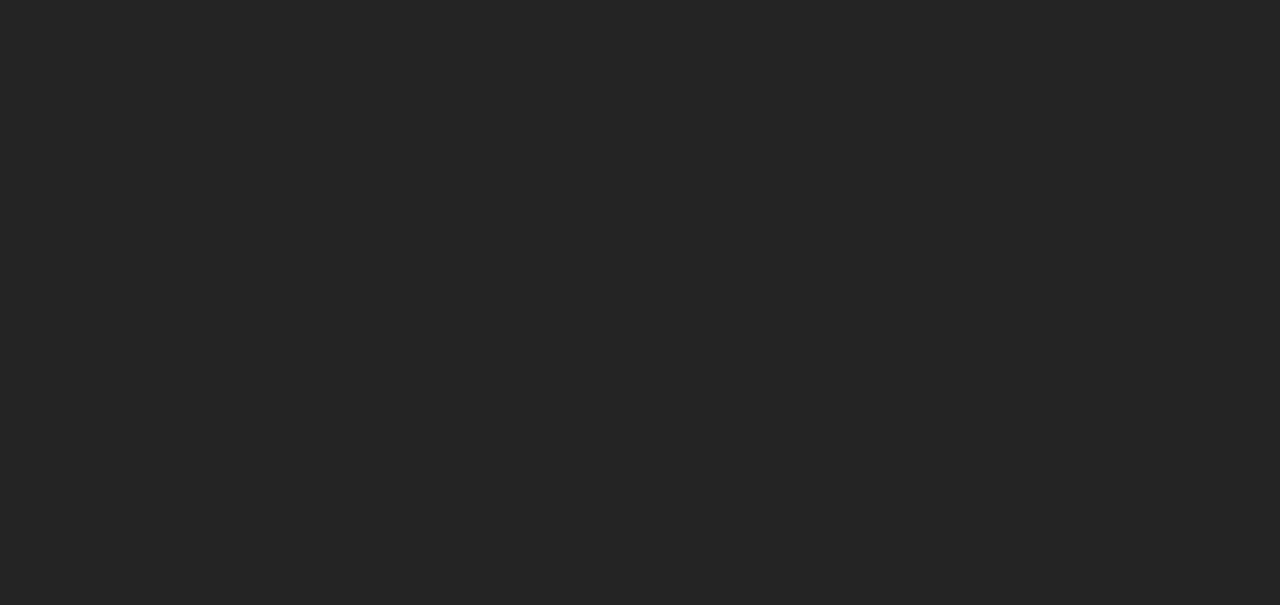
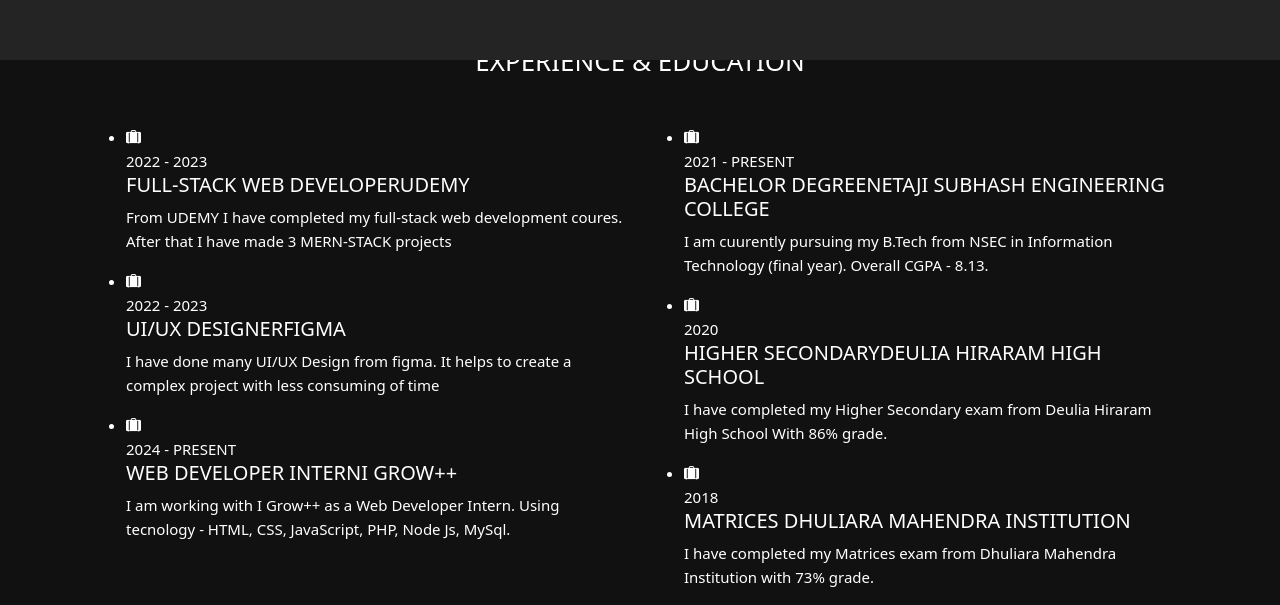
Before and after one commit to arnab1616/arnab.ac.in, a React (Vite) app: page /about in a window 1280 px wide. Shown: the part 1540-2145 px from the top of the page. Before the commit the page ends 1460 px from the top, so only its background shows below. Built offline with nearby package versions, Linux system fonts and the light colour scheme.

Commit message:
Update About.jsx

```diff
--- a/src/components/About.jsx
+++ b/src/components/About.jsx
@@ -38,26 +38,26 @@
                   </div>
                 </div>
               </div>
-              <div class="col-xl-6 col-lg-7 col-12 mt-5 mt-lg-0">
-                <div class="row">
-                  <div class="col-6">
-                    <div class="box-stats with-margin">
-                      <h3 class="poppins-font position-relative">2</h3><p class="open-sans-font m-0 position-relative text-uppercase">years of <span class="d-block">experience</span></p>
+              <div className="col-xl-6 col-lg-7 col-12 mt-5 mt-lg-0">
+                <div className="row">
+                  <div className="col-6">
+                    <div className="box-stats with-margin">
+                      <h3 className="poppins-font position-relative">2</h3><p className="open-sans-font m-0 position-relative text-uppercase">years of <span className="d-block">experience</span></p>
                     </div>
                   </div>
-                  <div class="col-6">
-                    <div class="box-stats with-margin">
-                      <h3 class="poppins-font position-relative">10</h3><p class="open-sans-font m-0 position-relative text-uppercase">completed <span class="d-block">projects</span></p>
+                  <div className="col-6">
+                    <div className="box-stats with-margin">
+                      <h3 className="poppins-font position-relative">10</h3><p className="open-sans-font m-0 position-relative text-uppercase">completed <span className="d-block">projects</span></p>
                     </div>
                   </div>
-                  <div class="col-6">
-                    <div class="box-stats with-margin">
-                      <h3 class="poppins-font position-relative">3</h3><p class="open-sans-font m-0 position-relative text-uppercase">Happy <span class="d-block">customers</span></p>
+                  <div className="col-6">
+                    <div className="box-stats with-margin">
+                      <h3 className="poppins-font position-relative">3</h3><p className="open-sans-font m-0 position-relative text-uppercase">Happy <span className="d-block">customers</span></p>
                     </div>
                   </div>
-                  <div class="col-6">
-                    <div class="box-stats with-margin">
-                      <h3 class="poppins-font position-relative">1</h3><p class="open-sans-font m-0 position-relative text-uppercase">awards <span class="d-block">won</span></p>
+                  <div className="col-6">
+                    <div className="box-stats with-margin">
+                      <h3 className="poppins-font position-relative">1</h3><p className="open-sans-font m-0 position-relative text-uppercase">awards <span className="d-block">won</span></p>
                     </div>
                   </div>
                 </div>
@@ -66,22 +66,48 @@
           </div>
           <hr className='separator' />
           <div className='container-fluid'>
-            <div class="row">
-              <div class="col-12">
-                <h3 class="text-uppercase pb-4 pb-sm-5 mb-3 mb-sm-0 text-start text-sm-center custom-title ft-wt-600">My Skills</h3>
+            <div className="row">
+              <div className="col-12">
+                <h3 className="text-uppercase pb-4 pb-sm-5 mb-3 mb-sm-0 text-start text-sm-center custom-title ft-wt-600">My Skills</h3>
               </div>
-              <div class="col-6 col-md-3 mb-3 mb-sm-5"><div class="c100 p80"><span>80%</span><div class="slice"><div class="bar"></div><div class="fill"></div></div></div><h6 class="text-uppercase open-sans-font text-center mt-2 mt-sm-4">HTML</h6></div>
-              <div class="col-6 col-md-3 mb-3 mb-sm-5"><div class="c100 p75"><span>75%</span><div class="slice"><div class="bar"></div><div class="fill"></div></div></div><h6 class="text-uppercase open-sans-font text-center mt-2 mt-sm-4">JAVASCRIPT</h6></div>
-              <div class="col-6 col-md-3 mb-3 mb-sm-5"><div class="c100 p70"><span>70%</span><div class="slice"><div class="bar"></div><div class="fill"></div></div></div><h6 class="text-uppercase open-sans-font text-center mt-2 mt-sm-4">CSS</h6></div>
-              <div class="col-6 col-md-3 mb-3 mb-sm-5"><div class="c100 p25"><span>25%</span><div class="slice"><div class="bar"></div><div class="fill"></div></div></div><h6 class="text-uppercase open-sans-font text-center mt-2 mt-sm-4">PHP</h6></div>
-              <div class="col-6 col-md-3 mb-3 mb-sm-5"><div class="c100 p15"><span>15%</span><div class="slice"><div class="bar"></div><div class="fill"></div></div></div><h6 class="text-uppercase open-sans-font text-center mt-2 mt-sm-4">WORDPRESS</h6></div>
-              <div class="col-6 col-md-3 mb-3 mb-sm-5"><div class="c100 p95"><span>95%</span><div class="slice"><div class="bar"></div><div class="fill"></div></div></div><h6 class="text-uppercase open-sans-font text-center mt-2 mt-sm-4">BOOTSTRAP</h6></div>
-              <div class="col-6 col-md-3 mb-3 mb-sm-5"><div class="c100 p90"><span>90%</span><div class="slice"><div class="bar"></div><div class="fill"></div></div></div><h6 class="text-uppercase open-sans-font text-center mt-2 mt-sm-4">NODE</h6></div>
-              <div class="col-6 col-md-3 mb-3 mb-sm-5"><div class="c100 p65"><span>65%</span><div class="slice"><div class="bar"></div><div class="fill"></div></div></div><h6 class="text-uppercase open-sans-font text-center mt-2 mt-sm-4">REACT</h6></div>
-              <div class="col-6 col-md-3 mb-3 mb-sm-5"><div class="c100 p80"><span>80%</span><div class="slice"><div class="bar"></div><div class="fill"></div></div></div><h6 class="text-uppercase open-sans-font text-center mt-2 mt-sm-4">MYSQL</h6></div>
-              <div class="col-6 col-md-3 mb-3 mb-sm-5"><div class="c100 p80"><span>80%</span><div class="slice"><div class="bar"></div><div class="fill"></div></div></div><h6 class="text-uppercase open-sans-font text-center mt-2 mt-sm-4">POSTGRESQL</h6></div>
-              <div class="col-6 col-md-3 mb-3 mb-sm-5"><div class="c100 p75"><span>75%</span><div class="slice"><div class="bar"></div><div class="fill"></div></div></div><h6 class="text-uppercase open-sans-font text-center mt-2 mt-sm-4">FIREBASE</h6></div>
-              <div class="col-6 col-md-3 mb-3 mb-sm-5"><div class="c100 p65"><span>65%</span><div class="slice"><div class="bar"></div><div class="fill"></div></div></div><h6 class="text-uppercase open-sans-font text-center mt-2 mt-sm-4">GIT / GITHUB</h6></div>
+              <div className="col-6 col-md-3 mb-3 mb-sm-5"><div className="c100 p80"><span>80%</span><div className="slice"><div className="bar"></div><div className="fill"></div></div></div><h6 className="text-uppercase open-sans-font text-center mt-2 mt-sm-4">HTML</h6></div>
+              <div className="col-6 col-md-3 mb-3 mb-sm-5"><div className="c100 p75"><span>75%</span><div className="slice"><div className="bar"></div><div className="fill"></div></div></div><h6 className="text-uppercase open-sans-font text-center mt-2 mt-sm-4">JAVASCRIPT</h6></div>
+              <div className="col-6 col-md-3 mb-3 mb-sm-5"><div className="c100 p70"><span>70%</span><div className="slice"><div className="bar"></div><div className="fill"></div></div></div><h6 className="text-uppercase open-sans-font text-center mt-2 mt-sm-4">CSS</h6></div>
+              <div className="col-6 col-md-3 mb-3 mb-sm-5"><div className="c100 p25"><span>25%</span><div className="slice"><div className="bar"></div><div className="fill"></div></div></div><h6 className="text-uppercase open-sans-font text-center mt-2 mt-sm-4">PHP</h6></div>
+              <div className="col-6 col-md-3 mb-3 mb-sm-5"><div className="c100 p15"><span>15%</span><div className="slice"><div className="bar"></div><div className="fill"></div></div></div><h6 className="text-uppercase open-sans-font text-center mt-2 mt-sm-4">WORDPRESS</h6></div>
+              <div className="col-6 col-md-3 mb-3 mb-sm-5"><div className="c100 p95"><span>95%</span><div className="slice"><div className="bar"></div><div className="fill"></div></div></div><h6 className="text-uppercase open-sans-font text-center mt-2 mt-sm-4">BOOTSTRAP</h6></div>
+              <div className="col-6 col-md-3 mb-3 mb-sm-5"><div className="c100 p90"><span>90%</span><div className="slice"><div className="bar"></div><div className="fill"></div></div></div><h6 className="text-uppercase open-sans-font text-center mt-2 mt-sm-4">NODE</h6></div>
+              <div className="col-6 col-md-3 mb-3 mb-sm-5"><div className="c100 p65"><span>65%</span><div className="slice"><div className="bar"></div><div className="fill"></div></div></div><h6 className="text-uppercase open-sans-font text-center mt-2 mt-sm-4">REACT</h6></div>
+              <div className="col-6 col-md-3 mb-3 mb-sm-5"><div className="c100 p80"><span>80%</span><div className="slice"><div className="bar"></div><div className="fill"></div></div></div><h6 className="text-uppercase open-sans-font text-center mt-2 mt-sm-4">MYSQL</h6></div>
+              <div className="col-6 col-md-3 mb-3 mb-sm-5"><div className="c100 p80"><span>80%</span><div className="slice"><div className="bar"></div><div className="fill"></div></div></div><h6 className="text-uppercase open-sans-font text-center mt-2 mt-sm-4">POSTGRESQL</h6></div>
+              <div className="col-6 col-md-3 mb-3 mb-sm-5"><div className="c100 p75"><span>75%</span><div className="slice"><div className="bar"></div><div className="fill"></div></div></div><h6 className="text-uppercase open-sans-font text-center mt-2 mt-sm-4">FIREBASE</h6></div>
+              <div className="col-6 col-md-3 mb-3 mb-sm-5"><div className="c100 p65"><span>65%</span><div className="slice"><div className="bar"></div><div className="fill"></div></div></div><h6 className="text-uppercase open-sans-font text-center mt-2 mt-sm-4">GIT / GITHUB</h6></div>
+            </div>
+          </div>
+          <hr className='separator' />
+          <div className='container-fluid'>
+            <div className="row">
+              <div className="col-12">
+                <h3 className="text-uppercase pb-5 mb-0 text-start text-sm-center custom-title ft-wt-600">Experience <span>&amp;</span> Education</h3>
+              </div>
+              <div className="col-lg-6 m-15px-tb">
+                <div className="resume-box">
+                  <ul>
+                    <li><div className="icon"><i className="bi bi-suitcase-lg-fill"></i></div><span className="time open-sans-font text-uppercase">   2022 - 2023</span><h5 className="poppins-font text-uppercase">full-stack Web Developer<span className="place open-sans-font">udemy</span></h5><p className="open-sans-font"> From UDEMY I have completed my full-stack web development coures. After that I have made 3 MERN-STACK projects</p></li>
+                    <li><div className="icon"><i className="bi bi-suitcase-lg-fill"></i></div><span className="time open-sans-font text-uppercase">2022 - 2023</span><h5 className="poppins-font text-uppercase"> UI/UX Designer<span className="place open-sans-font">figma</span></h5><p className="open-sans-font">I have done many UI/UX Design from figma. It helps to create a complex project with less consuming of time</p></li>
+                    <li><div className="icon"><i className="bi bi-suitcase-lg-fill"></i></div><span className="time open-sans-font text-uppercase">2024 - present</span><h5 className="poppins-font text-uppercase">web developer intern<span className="place open-sans-font">i grow++</span></h5><p className="open-sans-font">I am working with I Grow++ as a Web Developer Intern. Using tecnology - HTML, CSS, JavaScript, PHP, Node Js, MySql.</p></li>
+                  </ul>
+                </div>
+              </div>
+              <div className="col-lg-6 m-15px-tb">
+                <div className="resume-box">
+                  <ul>
+                    <li><div className="icon"><i className="bi bi-suitcase-lg-fill"></i></div><span className="time open-sans-font text-uppercase">2021 - present</span><h5 className="poppins-font text-uppercase">BACHELOR DEGREE<span className="place open-sans-font">netaji subhash engineering college</span></h5><p className="open-sans-font">  I am cuurently pursuing my B.Tech from NSEC in Information Technology (final year). Overall CGPA - 8.13.</p></li>
+                    <li><div className="icon"><i className="bi bi-suitcase-lg-fill"></i></div><span className="time open-sans-font text-uppercase">2020</span><h5 className="poppins-font text-uppercase">higher secondary<span className="place open-sans-font">deulia hiraram high school</span></h5><p className="open-sans-font">I have completed my Higher Secondary exam from Deulia Hiraram High School With 86% grade.</p></li>
+                    <li><div className="icon"><i className="bi bi-suitcase-lg-fill"></i></div><span className="time open-sans-font text-uppercase">2018</span><h5 className="poppins-font text-uppercase">matrices <span className="place open-sans-font">dhuliara mahendra institution</span></h5><p className="open-sans-font">I have completed my Matrices exam from Dhuliara Mahendra Institution with 73% grade.</p></li>
+                  </ul>
+                </div>
+              </div>
             </div>
           </div>
         </section>
```
